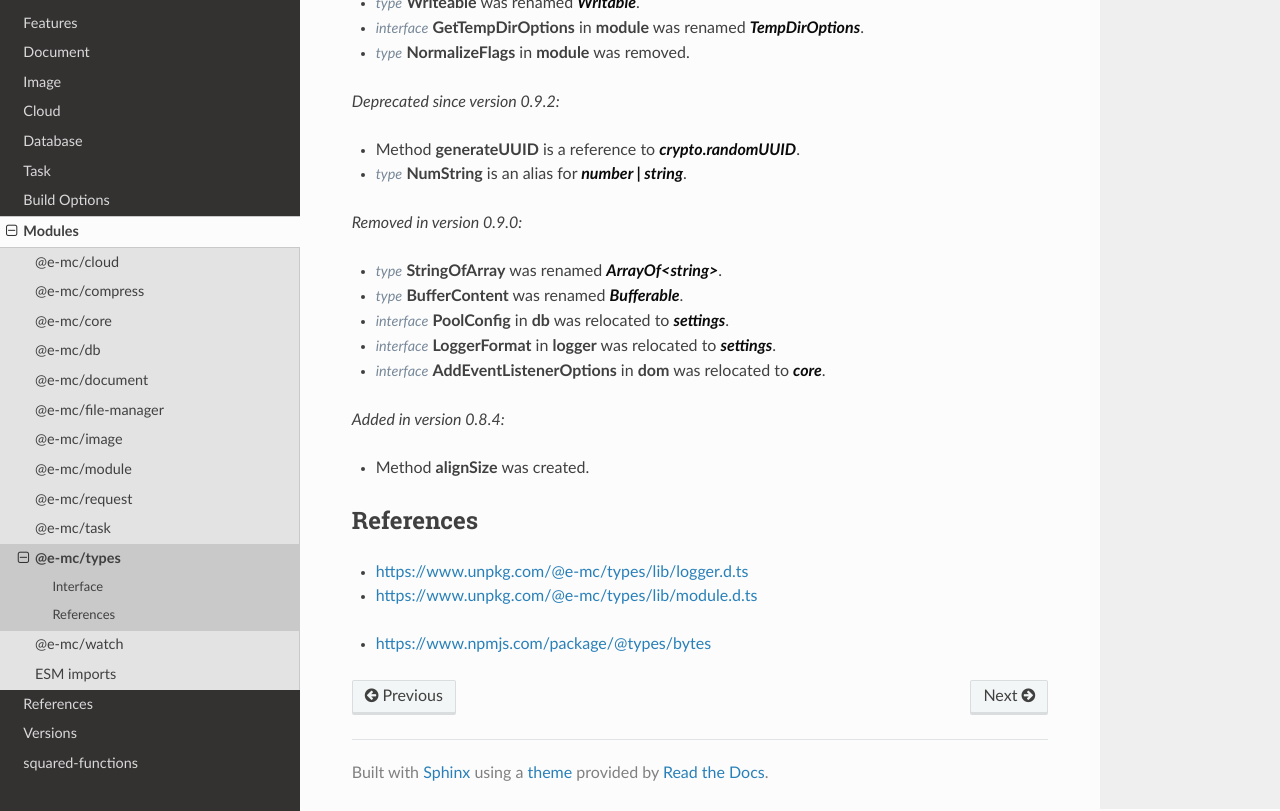
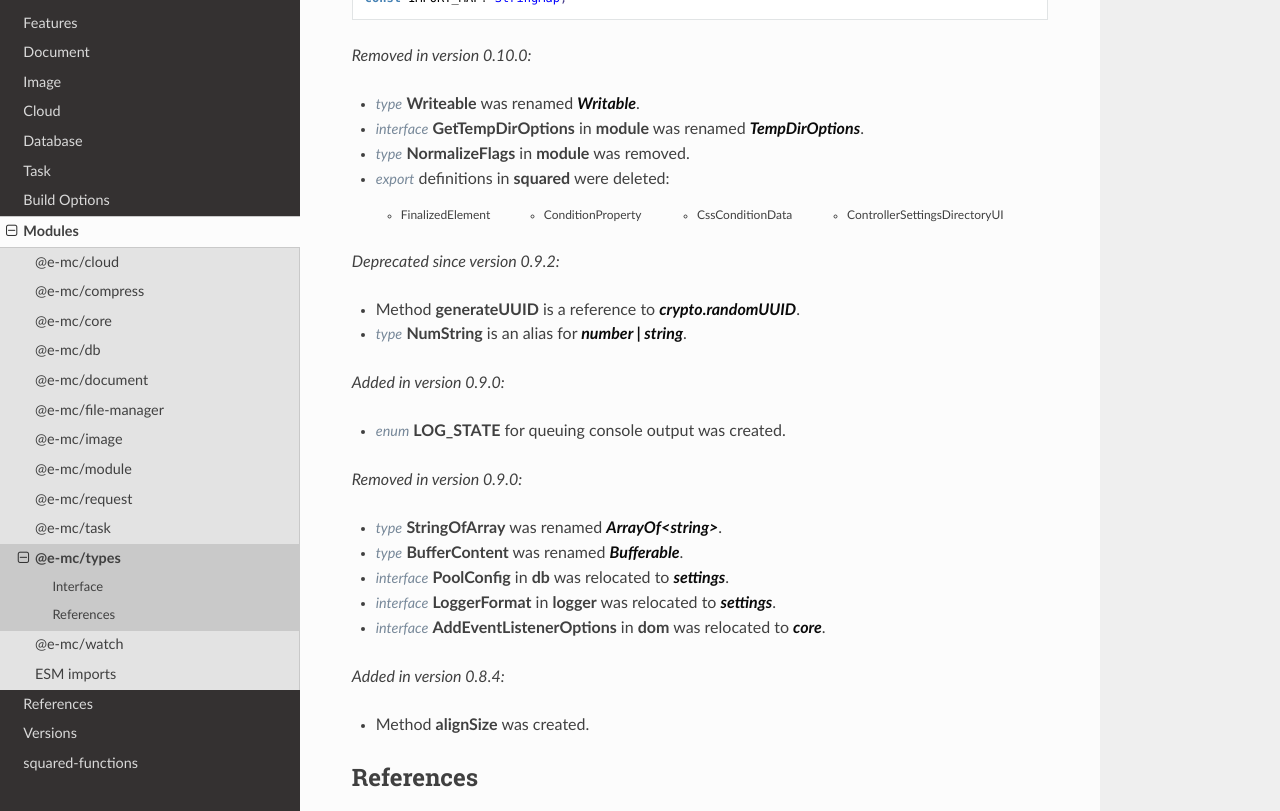
Before and after one commit to anpham6/chrome-docs, a Sphinx documentation site: the page built from source/modules/types.rst, in a window 1280 px wide and 900 px high, scrolled down 3319 px, cut to the strip 89-900 px from the top of the window. Built offline with Sphinx 7.4.7 and the Read the Docs theme 2.0.0, drawn with Linux system fonts in a browser that asks for light colours; some of the changed text lies outside the part shown.

Commit message:
Publish: chrome-docs @ 0.3.2 [e-mc 0.9.4] [pi-r 0.7.2]

```diff
--- a/source/build.rst
+++ b/source/build.rst
@@ -12,7 +12,7 @@
 .. highlight:: javascript
 
 .. code-block::
-  :emphasize-lines: 4-9,35,46,58,69
+  :emphasize-lines: 4-7,33,44,56,67
 
   squared.saveAs("index.zip", {
     productionRelease: true, // Ignore local URL rewriting and use actual path
--- a/source/conf.py
+++ b/source/conf.py
@@ -9,7 +9,7 @@
 project = 'E-mc'
 copyright = 'squared 2024'
 author = 'An Pham'
-release = '0.9.2'
+release = '0.9.4'
 
 # -- General configuration ---------------------------------------------------
 # https://www.sphinx-doc.org/en/master/usage/configuration.html#general-configuration
--- a/source/modules/file-manager.rst
+++ b/source/modules/file-manager.rst
@@ -231,7 +231,7 @@
 
 .. code-block::
   :caption: `View JSON <https://www.unpkg.com/squared-express/dist/squared.json>`_
-  :emphasize-lines: 43-45
+  :emphasize-lines: 42-48
 
   import type { BackgroundColor, ForegroundColor } from "./logger";
 
@@ -275,7 +275,9 @@
 
   interface LoggerModule {
       scroll?: {
-          buffer?: number | string;
+          min?: number | string;
+          max?: number | string;
+          grow?: number | string;
           color?: ForegroundColor;
           bg_color?: BackgroundColor;
       };
--- a/source/modules/types.rst
+++ b/source/modules/types.rst
@@ -89,6 +89,12 @@
       TIMEOUT: 16384;
       STDOUT: 32768;
       DB: 65536;
+  }
+
+  interface LOG_STATE {
+      STDIN: 0;
+      STDOUT: 1;
+      STDERR: 2;
   }
 
   interface STATUS_TYPE {
@@ -196,11 +202,24 @@
   - :alt:`type` **Writeable** was renamed :target:`Writable`.
   - :alt:`interface` **GetTempDirOptions** in **module** was renamed :target:`TempDirOptions`.
   - :alt:`type` **NormalizeFlags** in **module** was removed.
+  - :alt:`export` definitions in **squared** were deleted:
+
+    .. hlist::
+      :columns: 4
+
+      - FinalizedElement
+      - ConditionProperty
+      - CssConditionData
+      - ControllerSettingsDirectoryUI
 
 .. deprecated:: 0.9.2
 
   - Method **generateUUID** is a reference to :target:`crypto.randomUUID`.
   - :alt:`type` **NumString** is an alias for :target:`number | string`.
+
+.. versionadded:: 0.9.0
+
+  - :alt:`enum` **LOG_STATE** for queuing console output was created.
 
 .. versionremoved:: 0.9.0
 
--- a/source/versions.rst
+++ b/source/versions.rst
@@ -7,7 +7,7 @@
 ======== ======== ======== ========
   Date       Docs     E-mc     Pi-r
 ======== ======== ======== ========
-06-30-24    0.3.2    0.9.3    0.7.2
+06-30-24    0.3.2    0.9.4    0.7.2
 05-27-24    0.3.1    0.9.2    0.7.1
 04-29-24    0.3.0    0.9.0    0.7.0
 04-02-24    0.2.2    0.8.7    0.6.6
```
Also changed, not shown: README.md (+1 -1 lines), source/modules/module.rst (+9 -7 lines).
